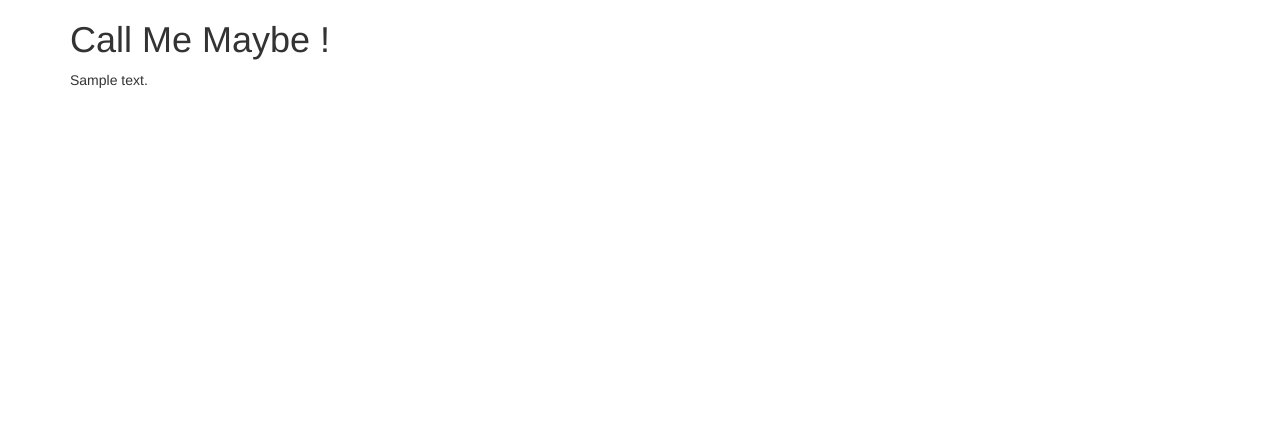
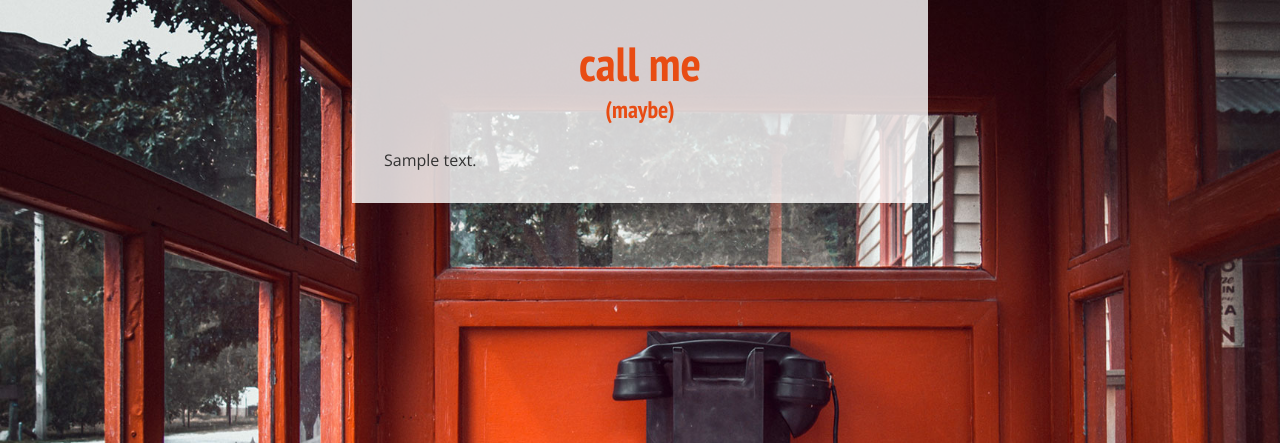
Before and after one commit to mcampourcy/callMeMaybe, a PHP site: template app/views/templates/layout.php in a window 1280 px wide. Shown: the top 443 px of the page. Run offline with PHP 8.4, Linux system fonts and the light colour scheme; the template is opened without the code that fills it: most values are stand-ins (such as "Sample title", 1, 10 or a date in 2020); some libraries are stand-ins or nearby versions.

Commit message:
[GLOBAL][DESIGN] Design homepage + page person

```diff
--- a/app/views/templates/homeView.php
+++ b/app/views/templates/homeView.php
@@ -4,7 +4,7 @@
         $link = FO_URL.$person->getId();
         ?>
         <li>
-            <a href="<?=$link?>"><?=$person->getFirstname().' '.$person->getLastname()?></a>
+            <a href="<?=$link?>">★&nbsp<?=$person->getFirstname().' '.$person->getLastname()?></a>
         </li>
         <?php
     }//endfor
--- a/app/views/templates/layout.php
+++ b/app/views/templates/layout.php
@@ -5,22 +5,24 @@
     <meta name="viewport"
           content="width=device-width, user-scalable=no, initial-scale=1.0, maximum-scale=1.0, minimum-scale=1.0">
     <meta http-equiv="X-UA-Compatible" content="ie=edge">
-    <link rel="stylesheet" href="https://maxcdn.bootstrapcdn.com/bootstrap/3.3.7/css/bootstrap.min.css" integrity="sha384-BVYiiSIFeK1dGmJRAkycuHAHRg32OmUcww7on3RYdg4Va+PmSTsz/K68vbdEjh4u" crossorigin="anonymous">
+    <link href="https://fonts.googleapis.com/css?family=Open+Sans|PT+Sans+Narrow:700" rel="stylesheet">
+    <link rel="stylesheet" href="<?=FO_URL?>css/style.css">
     <title>CallMeMaybe</title>
 </head>
 <body>
 
-<div class="container">
-    <div class="row">
-        <div class="col-md-12">
+<section>
 
-            <h1>Call Me Maybe !</h1>
+    <a href="<?=FO_URL?>">
+        <h1>call me</h1>
+        <h2>(maybe)</h2>
+    </a>
 
-            <?= $contentData; ?>
+    <div class="content">
+        <?= $contentData; ?>
+    </div>
 
-        </div>
-    </div>
-</div>
+</section>
 
 </body>
 </html>
--- /dev/null
+++ b/public/css/style.css
@@ -0,0 +1,57 @@
+/** CallMeMaybe - Stylesheet v1.0 - 02/2017 */
+/**
+ * 0. SASS VARIABLES
+ * 1. GENERAL
+ * 2. BLOCKS
+ * 3. ELEMENTS
+ */
+/* === 0. SASS VARIABLES === */
+/* === 1. GENERAL === */
+body {
+  background: url("../img/bg5.jpg") fixed;
+  background-size: cover;
+  font-family: "Open Sans", sans-serif;
+  margin: 0;
+  color: #333; }
+
+h1, h2 {
+  font-family: "PT Sans Narrow", sans-serif;
+  text-align: center;
+  color: #E84C13;
+  margin: 0; }
+
+h1 {
+  font-size: 3em; }
+
+h2 {
+  font-size: 1.5em;
+  padding-bottom: 1em; }
+
+a, a:hover, a:focus, a:visited {
+  text-decoration: none;
+  color: #333; }
+
+a:hover {
+  color: #E84C13; }
+
+/* === 2. BLOCKS === */
+section {
+  background-color: rgba(255, 255, 255, 0.8);
+  margin: 0 auto;
+  padding: 2em;
+  width: 40%; }
+
+@media (min-width: 768px) and (max-width: 1080px) {
+  section {
+    width: 90%; } }
+@media (max-width: 768px) {
+  section {
+    width: 100%; } }
+/* === 3. ELEMENTS === */
+ul {
+  list-style: none;
+  padding: 0; }
+  ul li {
+    padding: 10px 0; }
+
+/*# sourceMappingURL=style.css.map */
--- /dev/null
+++ b/public/css/style.sass
@@ -0,0 +1,64 @@
+/** CallMeMaybe - Stylesheet v1.0 - 02/2017 **/
+/**
+ * 0. SASS VARIABLES
+ * 1. GENERAL
+ * 2. BLOCKS
+ * 3. ELEMENTS
+ **/
+
+/* === 0. SASS VARIABLES === */
+
+$color1: #E84C13
+$color2: #333
+
+/* === 1. GENERAL === */
+
+body
+  background: url("../img/bg5.jpg") fixed
+  background-size: cover
+  font-family: 'Open Sans', sans-serif
+  margin: 0
+  color: $color2
+
+h1, h2
+  font-family: 'PT Sans Narrow', sans-serif
+  text-align: center
+  color: $color1
+  margin: 0
+
+h1
+  font-size: 3em
+
+h2
+  font-size: 1.5em
+  padding-bottom: 1em
+
+a, a:hover, a:focus, a:visited
+  text-decoration: none
+  color: $color2
+
+a:hover
+  color: $color1
+
+/* === 2. BLOCKS === */
+section
+  background-color: rgba(255, 255, 255, 0.8)
+  margin: 0 auto
+  padding: 2em
+  width: 40%
+
+@media (min-width: 768px) and (max-width: 1080px)
+  section
+    width: 90%
+
+@media (max-width: 768px)
+  section
+    width: 100%
+
+/* === 3. ELEMENTS === */
+
+ul
+  list-style: none
+  padding: 0
+  li
+    padding: 10px 0
```
Also changed, not shown: app/views/templates/personView.php (+10 -2 lines), public/img/bg5.jpg (added), public/style.sass (deleted), 1 other file.
